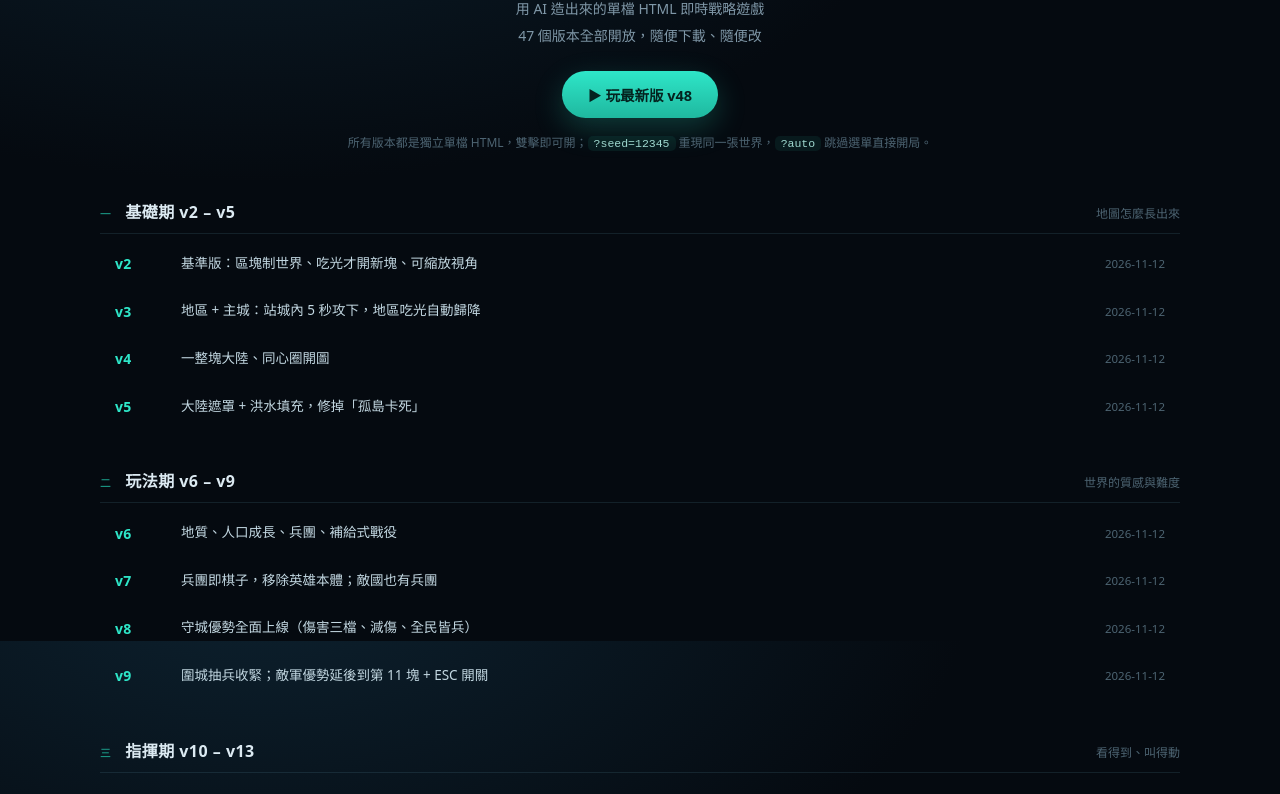
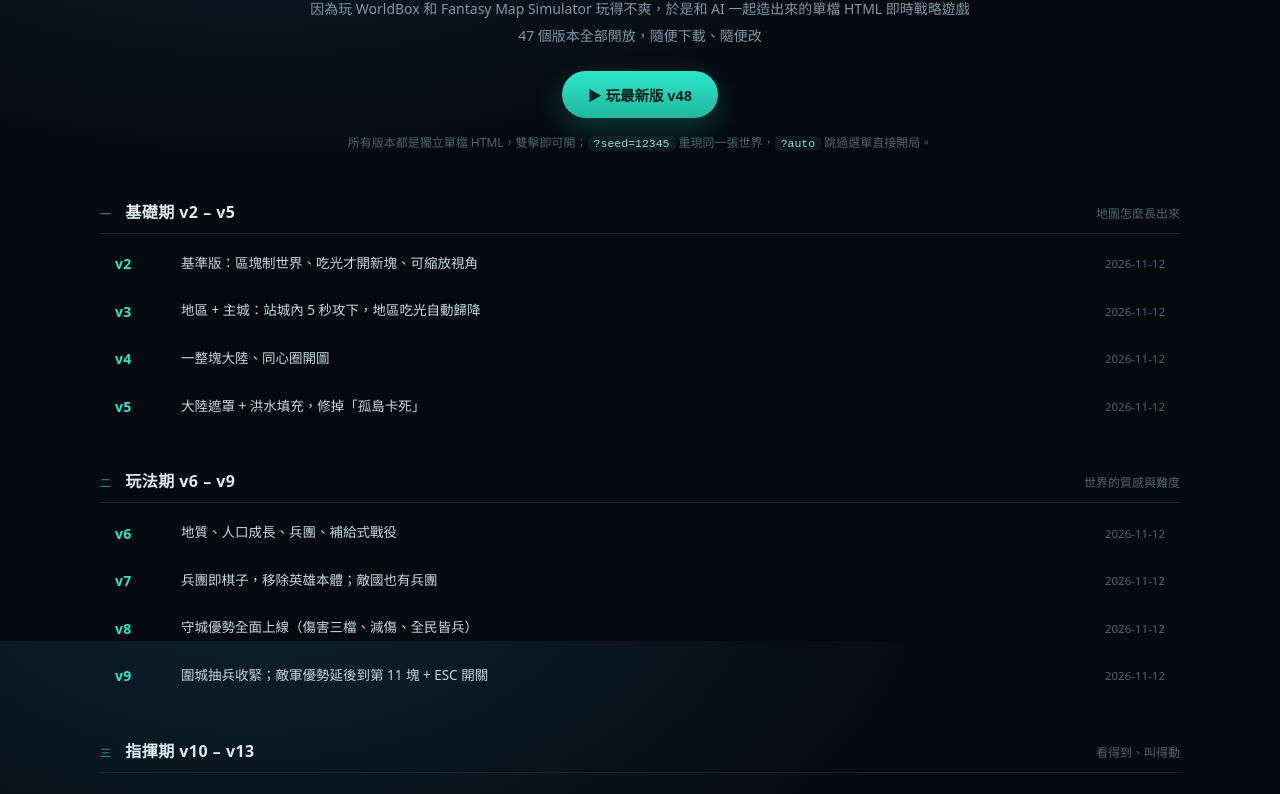
Before and after one commit to sgxdvx123321-svg/endless-territory, a plain HTML site: page index.html in a window 1280 px wide. Shown: the part 159-953 px from the top of the page. Drawn offline with Linux system fonts and the light colour scheme.

Commit message:
README：開場改寫起源（WorldBox / Fantasy Map Simulator），移除開發時長與致謝

```diff
--- a/index.html
+++ b/index.html
@@ -59,7 +59,7 @@
   <header>
     <div class="kicker">Endless Territory</div>
     <h1>無盡領土</h1>
-    <p class="sub">用 AI 造出來的單檔 HTML 即時戰略遊戲<br>47 個版本全部開放，隨便下載、隨便改</p>
+    <p class="sub">因為玩 WorldBox 和 Fantasy Map Simulator 玩得不爽，於是和 AI 一起造出來的單檔 HTML 即時戰略遊戲<br>47 個版本全部開放，隨便下載、隨便改</p>
     <a class="cta" href="versions/territory-v48.html">▶ 玩最新版 v48</a>
     <p class="note">所有版本都是獨立單檔 HTML，雙擊即可開；<code>?seed=12345</code> 重現同一張世界，<code>?auto</code> 跳過選單直接開局。</p>
   </header>
```
Also changed, not shown: 1 other file.
